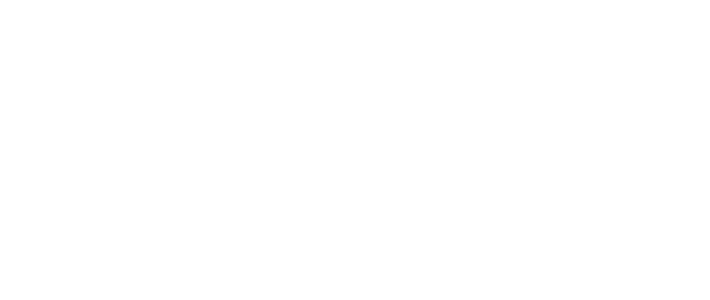
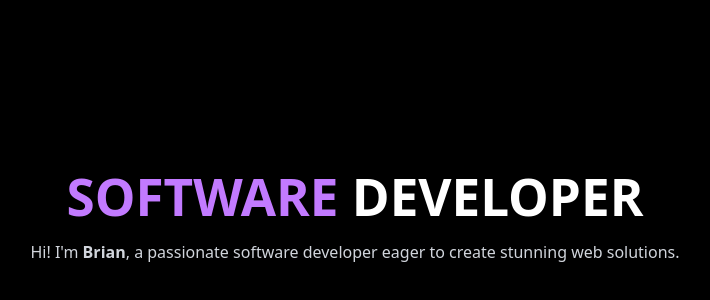
Before and after one commit to brianlabarbera/Portfolio, a React (Vite) app: page / in a window 1280 px wide. Shown: the part 184-484 px from the top of the page, without its empty margins (285-995 px from the left). Built offline with nearby package versions, Linux system fonts and the light colour scheme.

Commit message:
home.jsx

```diff
--- a/src/App.jsx
+++ b/src/App.jsx
@@ -1,9 +1,21 @@
 import React from 'react'
+import Home from "./components/Home";
 
 const App = () => {
   return (
-    <div>
-
+    <div className="h-screen w-screen overflow-y-scroll scroll-smooth snap-y snap-mandatory">
+      <section className="snap-start">
+        <Home />
+      </section>
+      <section className="h-screen w-full bg-gray-900 flex items-center justify-center text-white snap-start">
+        <h1 className="text-4xl font-bold">About Me</h1>
+      </section>
+      <section className="h-screen w-full bg-gray-800 flex items-center justify-center text-white snap-start">
+        <h1 className="text-4xl font-bold">Projects</h1>
+      </section>
+      <section className="h-screen w-full bg-gray-700 flex items-center justify-center text-white snap-start">
+        <h1 className="text-4xl font-bold">Contact Me</h1>
+      </section>
     </div>
   )
 }
--- /dev/null
+++ b/src/components/Home.jsx
@@ -0,0 +1,17 @@
+import React from 'react'
+
+const Home = () => {
+
+return (
+    <div className="h-screen w-full flex flex-col items-center justify-center bg-black text-white">
+      <h1 className="text-5xl font-bold">
+      <span className="text-purple-400">SOFTWARE</span> DEVELOPER
+      </h1>
+      <p className="mt-4 text-gray-300">
+      Hi! I'm <span className="font-bold">Brian</span>, a passionate software developer eager to create stunning web solutions.
+      </p>
+    </div>
+ )
+}
+
+export default Home
```
